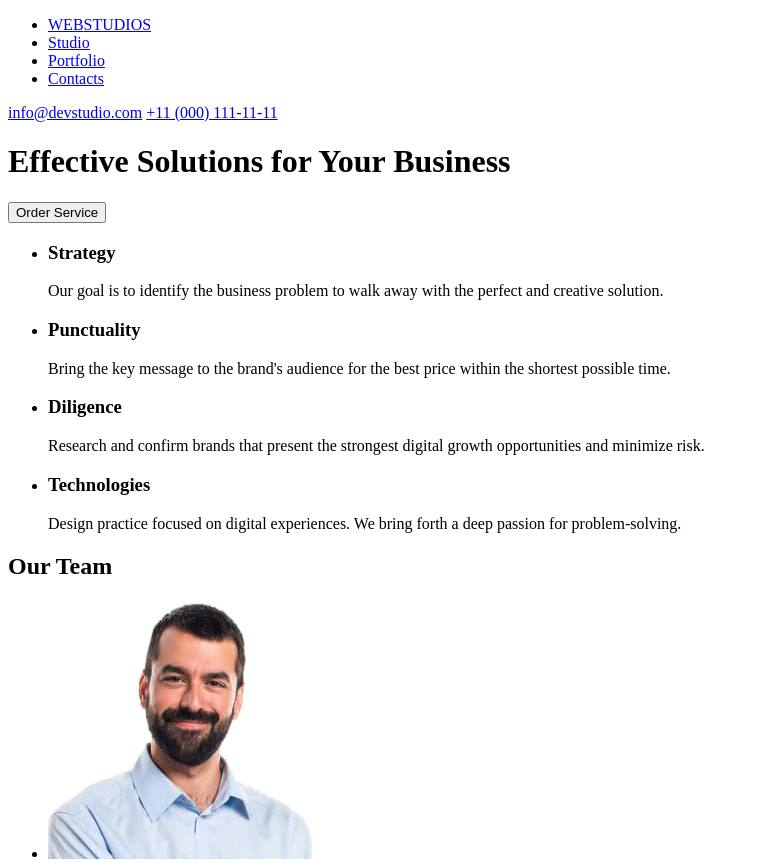
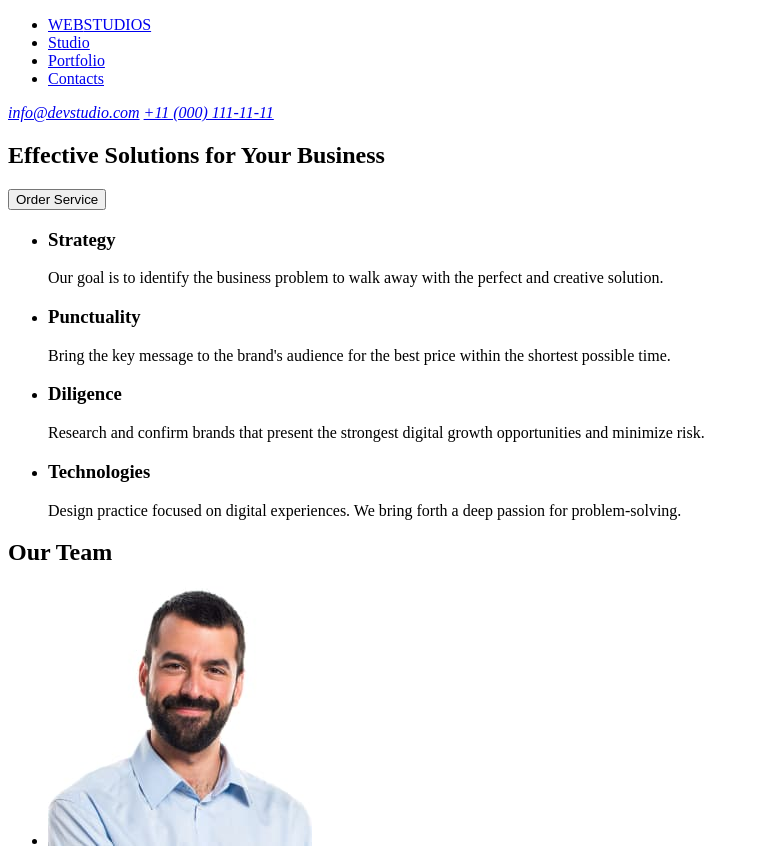
Before and after one commit to dangar24/goit-markup-hw-01, a plain HTML site: page index.html in a window 1280 px wide. Shown: the top 862 px of the page, without its empty margins (0-759 px from the left). Drawn offline with Linux system fonts and the light colour scheme.

Commit message:
Fix hw-1
1.Added a tag <address> in header
2.Moved tag <h1> and <button> from header to first section (new section) on main

```diff
--- a/index.html
+++ b/index.html
@@ -18,16 +18,18 @@
           <li><a href="#Contacts">Contacts</a></li>
         </ul>
       </nav>
-      <a href="mailto:info@devstudio.com">info@devstudio.com</a>
-      <a href="tel:+110001111111">+11 (000) 111-11-11</a>
-      <div>
-        <h1>Effective Solutions for Your Business</h1>
-        <button class="button">Order Service</button>
-      </div>
+      <address>
+        <a href="mailto:info@devstudio.com">info@devstudio.com</a>
+        <a href="tel:+110001111111">+11 (000) 111-11-11</a>
+      </address>
     </header>
     <!-- Main Content -->
     <main>
       <!-- Company Rules -->
+      <section>
+        <h1>Effective Solutions for Your Business</h1>
+        <button class="button">Order Service</button>
+      </section>
       <section>
         <ul>
           <li>
```
